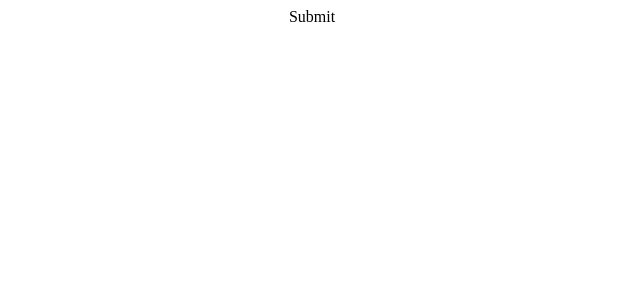
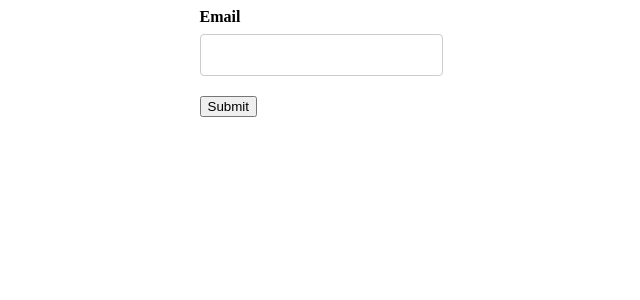
Before and after one commit to fachry99/React-Formik, a React (Vite) app in the folder Form-Demo/: page / in a window 1280 px wide. Shown: the top 300 px of the page, without its empty margins (328-968 px from the left). Built offline with nearby package versions, Linux system fonts and the light colour scheme.

Commit message:
create input field

```diff
--- a/Form-Demo/src/App.jsx
+++ b/Form-Demo/src/App.jsx
@@ -1,11 +1,11 @@
 import "./App.css";
-import FormikComponent from "./components/FormikComponent";
+import FormikContainer from "./components/FormikContainer";
 // import YoutubeForm from "./components/YoutubeForm";
 
 function App() {
   return (
     <div className="App">
-      <FormikComponent />
+      <FormikContainer />
       {/* <YoutubeForm /> */}
     </div>
   );
--- a/Form-Demo/src/components/FormikComponent.jsx
+++ /dev/null
@@ -1,25 +0,0 @@
-import { Formik, Form, Field, ErrorMessage } from "formik";
-import * as Yup from "yup";
-
-function FormikComponent() {
-  const initialValues = {};
-  const validationSchema = Yup.object({});
-  const onSubmit = (values) => {
-    console.log("Form data", values);
-  };
-  return (
-    <Formik
-      initialValues={initialValues}
-      validationSchema={validationSchema}
-      onSubmit={onSubmit}
-    >
-      {(formik) => (
-        <form>
-          <submit type="submit">Submit</submit>
-        </form>
-      )}
-    </Formik>
-  );
-}
-
-export default FormikComponent;
--- /dev/null
+++ b/Form-Demo/src/components/FormikContainer.jsx
@@ -0,0 +1,36 @@
+import { Formik, Form, Field, ErrorMessage } from "formik";
+import * as Yup from "yup";
+import FormikControl from "./FormikControl";
+
+function FormikContainer() {
+  const initialValues = {
+    email: "",
+  };
+  const validationSchema = Yup.object({
+    email: Yup.string().required("Required"),
+  });
+  const onSubmit = (values) => {
+    console.log("Form data", values);
+  };
+  return (
+    <Formik
+      initialValues={initialValues}
+      validationSchema={validationSchema}
+      onSubmit={onSubmit}
+    >
+      {(formik) => (
+        <Form>
+          <FormikControl
+            control="input"
+            type="email"
+            label="Email"
+            name="email"
+          />
+          <button type="submit">Submit</button>
+        </Form>
+      )}
+    </Formik>
+  );
+}
+
+export default FormikContainer;
--- a/Form-Demo/src/components/FormikControl.jsx
+++ b/Form-Demo/src/components/FormikControl.jsx
@@ -1,18 +1,20 @@
+import Input from "./Input";
+
 function FormikControl(props) {
   const { control, ...rest } = props;
   switch (control) {
     case "input":
-      return <InputControl {...rest} />;
-    case "textarea":
-      return <TextareaControl {...rest} />;
-    case "select":
-      return <SelectControl {...rest} />;
-    case "radio":
-      return <RadioControl {...rest} />;
-    case "checkbox":
-      return <CheckboxControl {...rest} />;
-    case "date":
-      return <DateControl {...rest} />;
+      return <Input {...rest} />;
+    // case "textarea":
+    //   return <Textarea {...rest} />;
+    // case "select":
+    //   return <Select {...rest} />;
+    // case "radio":
+    //   return <Radio {...rest} />;
+    // case "checkbox":
+    //   return <Checkbox {...rest} />;
+    // case "date":
+    //   return <Date {...rest} />;
     default:
       return null;
   }
--- /dev/null
+++ b/Form-Demo/src/components/Input.jsx
@@ -0,0 +1,15 @@
+import { Field, ErrorMessage } from "formik";
+import TextError from "./TextError";
+
+function Input(props) {
+  const { label, name, ...rest } = props;
+  return (
+    <div className="form-control">
+      <label htmlFor={name}>{label}</label>
+      <Field id={name} name={name} {...rest} />
+      <ErrorMessage component={TextError} name={name} />
+    </div>
+  );
+}
+
+export default Input;
--- /dev/null
+++ b/Form-Demo/src/components/TextError.jsx
@@ -0,0 +1,5 @@
+function TextError(props) {
+  return <div className="error">{props.children}</div>;
+}
+
+export default TextError;
```
